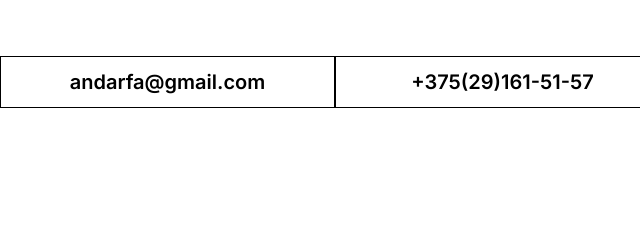
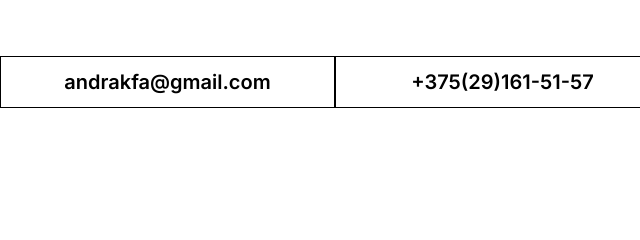
Before and after one commit to andrakfa/portfolio, a plain HTML site: page portfolio.off/index.html in a window 1280 px wide. Shown: the part 5595-5835 px from the top of the page, 0-640 px from the left. Drawn offline with Linux system fonts and the light colour scheme; a web font is replaced by a local one.

Commit message:
Update index.html

```diff
--- a/portfolio.off/index.html
+++ b/portfolio.off/index.html
@@ -152,7 +152,7 @@
     <section class="contact">
         <div class="container contact__inner">
             <div class="contact__block">
-                <h2 class="contact__text">andarfa@gmail.com</h2>
+                <h2 class="contact__text">andrakfa@gmail.com</h2>
             </div>
             <div class="contact__block">
                 <h2 class="contact__text">+375(29)161-51-57</h2>
```
